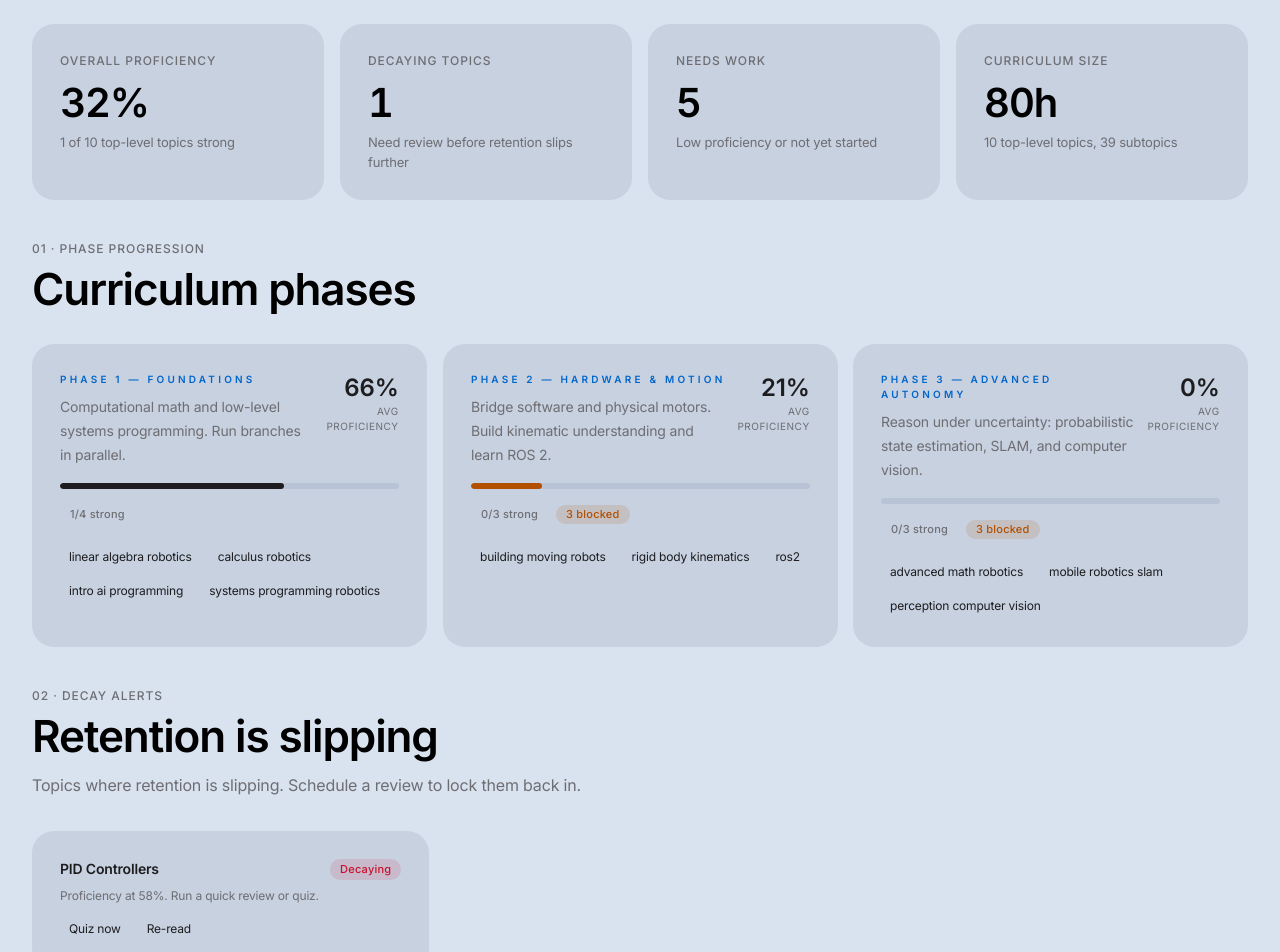
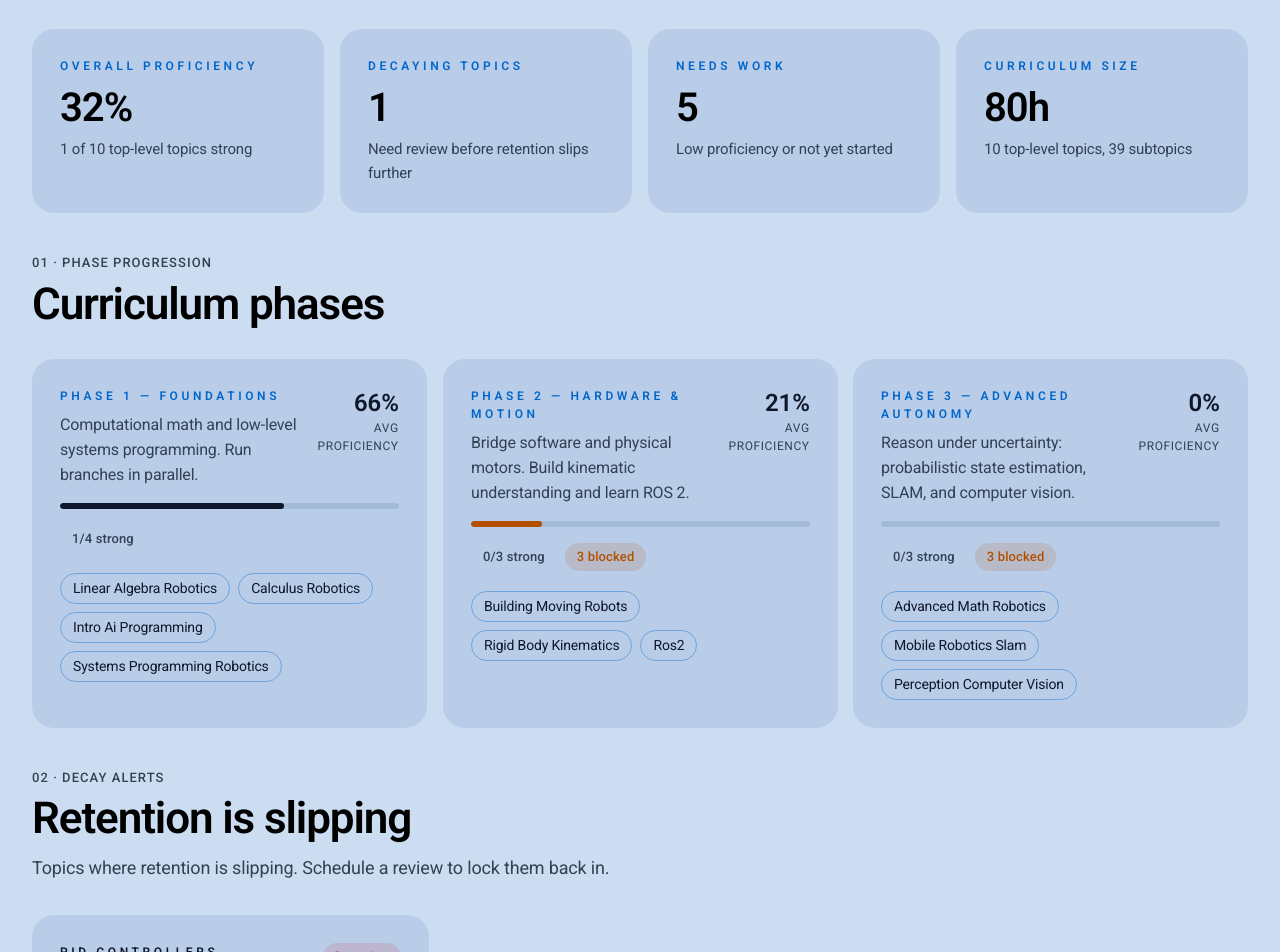
Before and after one commit to rabeesr/AtlasLearning, a Next.js app: page /dashboard in a window 1280 px wide. Shown: the part 340-1292 px from the top of the page. Built offline with nearby package versions, Linux system fonts and the light colour scheme.

Commit message:
updated final color scheming and typography

```diff
--- a/src/app/dashboard/page.tsx
+++ b/src/app/dashboard/page.tsx
@@ -68,25 +68,25 @@ export default async function DashboardPage() {
                 <div className="flex items-start justify-between gap-2">
                   <Link
                     href={`/topics/${summary.topic.slug}`}
-                    className="text-sm font-semibold text-[var(--text)] hover:text-[var(--accent)]"
+                    className="text-[12px] font-semibold uppercase tracking-[0.30em] text-[var(--accent)] transition hover:text-[var(--accent-strong)]"
                   >
                     {summary.topic.name}
                   </Link>
                   <Badge tone="danger">Decaying</Badge>
                 </div>
-                <p className="text-xs text-[var(--text-muted)]">
+                <p className="text-[15px] leading-6 text-[var(--text-muted)]">
                   Proficiency at {summary.proficiencyScore}%. Run a quick review or quiz.
                 </p>
-                <div className="mt-1 flex gap-2 text-xs">
+                <div className="mt-1 flex gap-2 text-[14px]">
                   <Link
                     href={`/topics/${summary.topic.slug}/quizzes`}
-                    className="rounded-md border border-[var(--border)] px-2 py-1 text-[var(--text-muted)] hover:border-[var(--border-strong)] hover:text-[var(--text)]"
+                    className="rounded-md border border-[var(--border)] px-3 py-1.5 text-[var(--text-muted)] hover:border-[var(--border-strong)] hover:text-[var(--text)]"
                   >
                     Quiz now
                   </Link>
                   <Link
                     href={`/topics/${summary.topic.slug}/learn`}
-                    className="rounded-md border border-[var(--border)] px-2 py-1 text-[var(--text-muted)] hover:border-[var(--border-strong)] hover:text-[var(--text)]"
+                    className="rounded-md border border-[var(--border)] px-3 py-1.5 text-[var(--text-muted)] hover:border-[var(--border-strong)] hover:text-[var(--text)]"
                   >
                     Re-read
                   </Link>
--- a/src/app/globals.css
+++ b/src/app/globals.css
@@ -1,30 +1,30 @@
 @import "tailwindcss";
 
 :root {
-  /* === Surfaces (slate-blue canvas, deeper slate tiles for inset depth) === */
-  --bg: #D9E2EF;            /* slate-blue canvas */
-  --bg-alt: #E3EAF4;        /* slightly lighter section band */
-  --tile: #C7D1E0;          /* deeper slate tile — sits inset against canvas */
-  --tile-deep: #B8C4D6;     /* deepest slate / progress track */
-  --tile-hover: #E8EEF7;    /* hover lift target — brighter than canvas */
+  /* === Surfaces (Steel Sky — pushed bluer) === */
+  --bg: #CCDDF2;            /* canvas — bluer */
+  --bg-alt: #DBE7F6;        /* slightly lighter section band */
+  --tile: #B9CDE8;          /* inset slate-blue tile — bluer */
+  --tile-deep: #A3BBD9;     /* deepest tile / progress track */
+  --tile-hover: #DDE9F8;    /* hover lift target — brighter than canvas */
 
-  /* legacy aliases — old code still references these */
-  --panel: #F5F5F7;
-  --panel-alt: #FBFBFD;
-  --panel-muted: #F5F5F7;
-  --panel-sunken: #EEEEF1;
-  --bg-paper: #FBFBFD;
+  /* legacy aliases — pointed at current slate tokens so old code matches */
+  --panel: var(--tile);
+  --panel-alt: var(--bg-alt);
+  --panel-muted: var(--tile-deep);
+  --panel-sunken: var(--tile-deep);
+  --bg-paper: var(--bg-alt);
   --bg-white: #FFFFFF;
 
-  /* === Type === */
-  --ink: #1D1D1F;           /* Apple ink */
+  /* === Type (darker for readability on slate tiles) === */
+  --ink: #0F172A;           /* slate-900 — primary text */
   --ink-strong: #000000;
-  --ink-muted: #6E6E73;
-  --ink-faint: #86868B;
+  --ink-muted: #334155;     /* slate-700 — readable on slate tiles */
+  --ink-faint: #475569;     /* slate-600 — captions/metadata */
 
-  --text: #1D1D1F;          /* legacy alias */
+  --text: #0F172A;          /* legacy alias */
   --text-strong: #000000;
-  --text-muted: #6E6E73;
+  --text-muted: #334155;
 
   /* === Borders → effectively none. Kept transparent for legacy classes. === */
   --border: transparent;
@@ -65,11 +65,11 @@
   --radius-tile: 22px;
   --radius-input: 12px;
 
-  /* === Font stacks === */
-  --font-sans: var(--font-inter), "Inter", -apple-system, "SF Pro Text",
-               "BlinkMacSystemFont", "Segoe UI", system-ui, sans-serif;
-  --font-mono: var(--font-mono-jetbrains), "JetBrains Mono", "SFMono-Regular", "Menlo", monospace;
-  --font-display: var(--font-inter), "SF Pro Display", "Inter Display", "Inter", system-ui, sans-serif;
+  /* === Font stacks (Roboto) === */
+  --font-sans: var(--font-roboto-sans), "Roboto", -apple-system, "Segoe UI",
+               system-ui, sans-serif;
+  --font-mono: var(--font-roboto-mono), "Roboto Mono", "SFMono-Regular", "Menlo", monospace;
+  --font-display: var(--font-roboto-sans), "Roboto", system-ui, sans-serif;
 
   /* === Motion === */
   --ease: cubic-bezier(0.4, 0, 0.2, 1);
@@ -144,7 +144,7 @@ input, textarea, select {
 
 .eyebrow {
   font-family: var(--font-sans);
-  font-size: 12px;
+  font-size: 13px;
   font-weight: 500;
   text-transform: uppercase;
   letter-spacing: 0.08em;
@@ -153,7 +153,7 @@ input, textarea, select {
 
 .eyebrow-mono {
   font-family: var(--font-mono);
-  font-size: 11px;
+  font-size: 13px;
   font-weight: 500;
   text-transform: uppercase;
   letter-spacing: 0.06em;
@@ -162,7 +162,7 @@ input, textarea, select {
 
 .coordinate {
   font-family: var(--font-mono);
-  font-size: 11px;
+  font-size: 13px;
   font-weight: 500;
   letter-spacing: 0.04em;
   color: var(--ink-muted);
@@ -174,6 +174,15 @@ input, textarea, select {
   letter-spacing: -0.025em;
   color: var(--ink-strong);
   line-height: 1.05;
+}
+
+.card-title {
+  font-family: var(--font-sans);
+  font-size: 18px;
+  font-weight: 700;
+  letter-spacing: -0.01em;
+  color: var(--ink-strong);
+  line-height: 1.25;
 }
 
 /* === Tile primitive — borderless, rounded, soft hover lift === */
@@ -212,8 +221,8 @@ input, textarea, select {
 .atlas-prose {
   color: var(--ink);
   max-width: 68ch;
-  font-size: 1.0625rem;
-  line-height: 1.6;
+  font-size: 1.1875rem;   /* ~19px body prose */
+  line-height: 1.65;
 }
 
 .atlas-prose h1,
--- a/src/app/layout.tsx
+++ b/src/app/layout.tsx
@@ -1,19 +1,20 @@
 import type { Metadata } from "next";
-import { Inter, JetBrains_Mono } from "next/font/google";
+import { Roboto, Roboto_Mono } from "next/font/google";
 
 import { AppShell } from "@/components/shared/app-shell";
 
 import "./globals.css";
 
-const inter = Inter({
+const robotoSans = Roboto({
   subsets: ["latin"],
-  variable: "--font-inter",
+  variable: "--font-roboto-sans",
+  weight: ["300", "400", "500", "600", "700", "900"],
   display: "swap",
 });
 
-const jetbrainsMono = JetBrains_Mono({
+const robotoMono = Roboto_Mono({
   subsets: ["latin"],
-  variable: "--font-mono-jetbrains",
+  variable: "--font-roboto-mono",
   display: "swap",
 });
 
@@ -39,7 +40,7 @@ export default function RootLayout({
   children: React.ReactNode;
 }>) {
   return (
-    <html lang="en" className={`${inter.variable} ${jetbrainsMono.variable}`}>
+    <html lang="en" className={`${robotoSans.variable} ${robotoMono.variable}`}>
       <body>
         <AppShell>{children}</AppShell>
       </body>
--- a/src/components/dashboard/phase-progress-card.tsx
+++ b/src/components/dashboard/phase-progress-card.tsx
@@ -19,18 +19,18 @@ export function PhaseProgressCard({ progress }: { progress: PhaseProgress }) {
     <Card className="flex flex-col gap-4">
       <div className="flex items-start justify-between gap-3">
         <div>
-          <p className="text-[10px] font-semibold uppercase tracking-[0.32em] text-[var(--accent)]">
+          <p className="text-[12px] font-semibold uppercase tracking-[0.30em] text-[var(--accent)]">
             {phase.name}
           </p>
-          <p className="mt-2 text-sm leading-6 text-[var(--text-muted)]">{phase.description}</p>
+          <p className="mt-2 text-[16px] leading-[1.55] text-[var(--text-muted)]">{phase.description}</p>
         </div>
         <div className="text-right">
-          <p className="text-2xl font-semibold text-[var(--text)]">{averageProficiency}%</p>
-          <p className="text-[10px] uppercase tracking-wider text-[var(--text-muted)]">avg proficiency</p>
+          <p className="text-2xl font-semibold text-[var(--text)] tabular-nums">{averageProficiency}%</p>
+          <p className="text-[12px] uppercase tracking-wider text-[var(--text-muted)]">avg proficiency</p>
         </div>
       </div>
       <ProgressBar value={averageProficiency} tone={tone} />
-      <div className="flex flex-wrap gap-2 text-xs text-[var(--text-muted)]">
+      <div className="flex flex-wrap gap-2 text-[14px] text-[var(--text-muted)]">
         <Badge>
           {completedCount}/{topicCount} strong
         </Badge>
@@ -42,7 +42,7 @@ export function PhaseProgressCard({ progress }: { progress: PhaseProgress }) {
           <Link
             key={slug}
             href={`/topics/${slug}`}
-            className="rounded-md border border-[var(--border)] px-2 py-1 text-xs text-[var(--text-muted)] transition hover:border-[var(--border-strong)] hover:text-[var(--text)]"
+            className="rounded-full border border-[var(--accent)]/40 bg-transparent px-3 py-1 text-[14px] capitalize text-[var(--text-muted)] transition hover:border-[var(--accent)] hover:text-[var(--accent)]"
           >
             {slug.replace(/-/g, " ")}
           </Link>
--- a/src/components/shared/app-shell.tsx
+++ b/src/components/shared/app-shell.tsx
@@ -10,10 +10,10 @@ export function AppShell({ children }: { children: ReactNode }) {
       </main>
       <footer className="mt-8">
         <div className="mx-auto flex w-full max-w-[1400px] flex-col items-center gap-1 px-4 py-10 text-center md:px-8">
-          <p className="text-[13px] text-[var(--ink-muted)]">
+          <p className="text-[15px] text-[var(--ink-muted)]">
             ATLAS Learning — Robotics curriculum
           </p>
-          <p className="text-[12px] text-[var(--ink-faint)]">v0.1 · Proficiency engine</p>
+          <p className="text-[14px] text-[var(--ink-faint)]">v0.1 · Proficiency engine</p>
         </div>
       </footer>
     </div>
--- a/src/components/shared/toolbar.tsx
+++ b/src/components/shared/toolbar.tsx
@@ -22,7 +22,7 @@ export function Toolbar() {
 
   function navLinkClass(active: boolean) {
     return [
-      "inline-flex items-center rounded-full px-3.5 py-1.5 text-[13px] font-medium transition-all duration-200 ease-out",
+      "inline-flex items-center rounded-full px-4 py-2 text-[15px] font-medium transition-all duration-200 ease-out",
       active
         ? "bg-[var(--tile)] text-[var(--ink-strong)] font-semibold"
         : "text-[var(--ink-muted)] hover:bg-[var(--tile)] hover:text-[var(--ink)]",
--- a/src/components/shared/ui.tsx
+++ b/src/components/shared/ui.tsx
@@ -4,16 +4,23 @@ import type { ReactNode } from "react";
  * Card — borderless tile (Apple-style). Soft gray background, generous radius.
  * Pass `interactive` (or wrap in a Link/button) to opt into the hover lift.
  */
+export type CardSwatch = {
+  bg: string;
+  hover: string;
+};
+
 export function Card({
   children,
   className = "",
   variant = "tile",
   interactive = true,
+  swatch,
 }: {
   children: ReactNode;
   className?: string;
   variant?: "tile" | "white" | "deep";
   interactive?: boolean;
+  swatch?: CardSwatch;
 }) {
   const bg =
     variant === "white"
@@ -21,9 +28,16 @@ export function Card({
       : variant === "deep"
         ? "bg-[var(--tile-deep)]"
         : "bg-[var(--tile)]";
+  const swatchStyle = swatch
+    ? ({
+        backgroundColor: swatch.bg,
+        ["--tile-hover" as string]: swatch.hover,
+      } as React.CSSProperties)
+    : undefined;
   return (
     <div
-      className={`tile ${interactive ? "tile-hover" : ""} ${bg} p-6 md:p-7 ${className}`}
+      className={`tile ${interactive ? "tile-hover" : ""} ${swatch ? "" : bg} p-6 md:p-7 ${className}`}
+      style={swatchStyle}
     >
       {children}
     </div>
@@ -63,7 +77,7 @@ export function SectionHeader({
           {title}
         </h1>
         {description ? (
-          <p className="mt-3 max-w-2xl text-[16px] leading-7 text-[var(--ink-muted)]">
+          <p className="mt-3 max-w-2xl text-[18px] leading-[1.65] text-[var(--ink-muted)]">
             {description}
           </p>
         ) : null}
@@ -125,7 +139,7 @@ export function Badge({
   };
   return (
     <span
-      className={`inline-flex items-center gap-1 rounded-full px-2.5 py-0.5 text-[11px] font-medium tracking-[0.02em] ${styles[tone]}`}
+      className={`inline-flex items-center gap-1 rounded-full px-3 py-1 text-[13px] font-medium tracking-[0.01em] ${styles[tone]}`}
     >
       {children}
     </span>
@@ -139,17 +153,31 @@ export function Stat({
   label,
   value,
   detail,
+  swatch,
+  swatchLabel,
 }: {
   label: string;
   value: string | number;
   detail?: string;
+  swatch?: CardSwatch;
+  swatchLabel?: string;
 }) {
   return (
-    <Card>
-      <p className="eyebrow">{label}</p>
+    <Card swatch={swatch}>
+      {swatchLabel ? (
+        <p
+          className="eyebrow-mono mb-3 inline-block rounded-full px-2.5 py-1 text-[10px]"
+          style={{ background: "rgba(15,23,42,0.10)", color: "#0F172A" }}
+        >
+          {swatchLabel}
+        </p>
+      ) : null}
+      <p className="text-[12px] font-semibold uppercase tracking-[0.30em] text-[var(--accent)]">
+        {label}
+      </p>
       <p className="display-headline mt-3 text-[2.5rem] tabular-nums">{value}</p>
       {detail ? (
-        <p className="mt-2 text-[13px] leading-5 text-[var(--ink-muted)]">{detail}</p>
+        <p className="mt-2 text-[15px] leading-6 text-[var(--ink-muted)]">{detail}</p>
       ) : null}
     </Card>
   );
```
Also changed, not shown: src/app/challenges/[challengeSlug]/page.tsx (added, +219 -0 lines), src/components/dashboard/topic-proficiency-grid.tsx (+4 -4 lines), src/components/practice/practice-card.tsx (+15 -2 lines).
